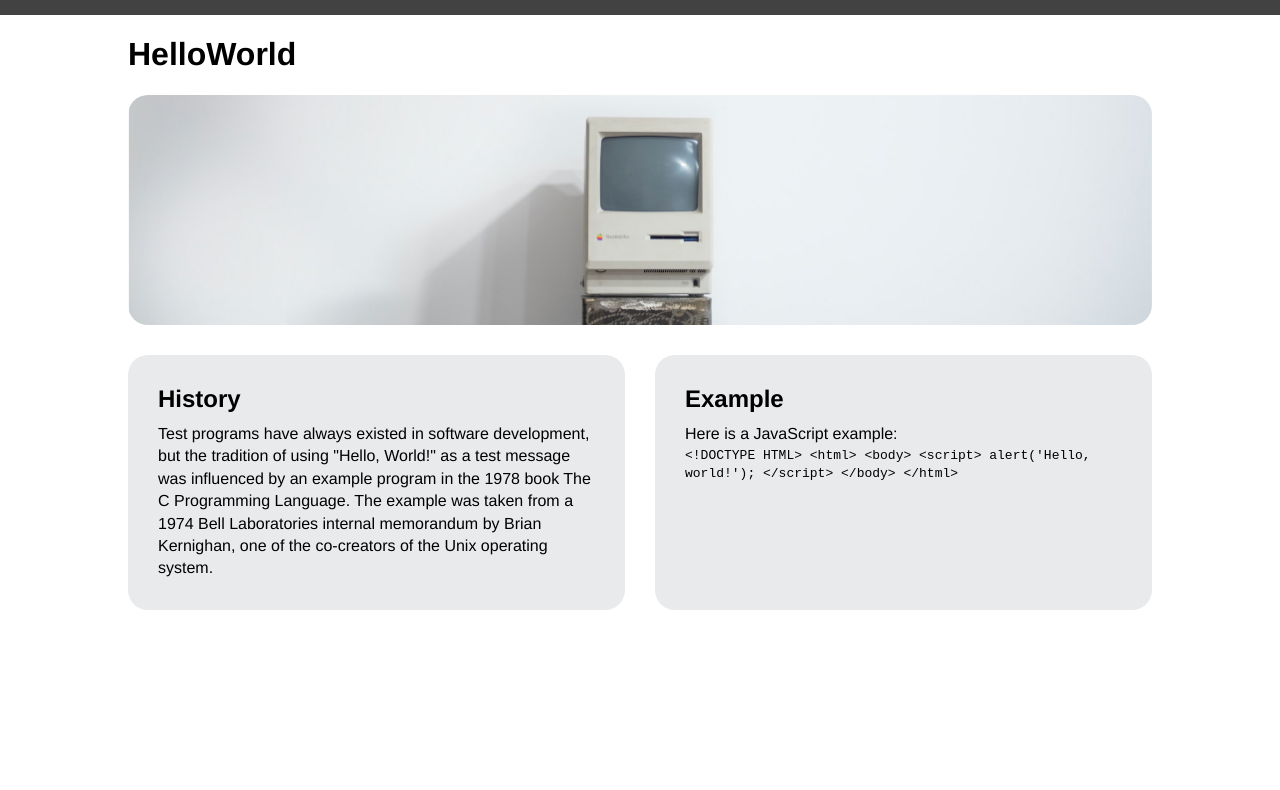
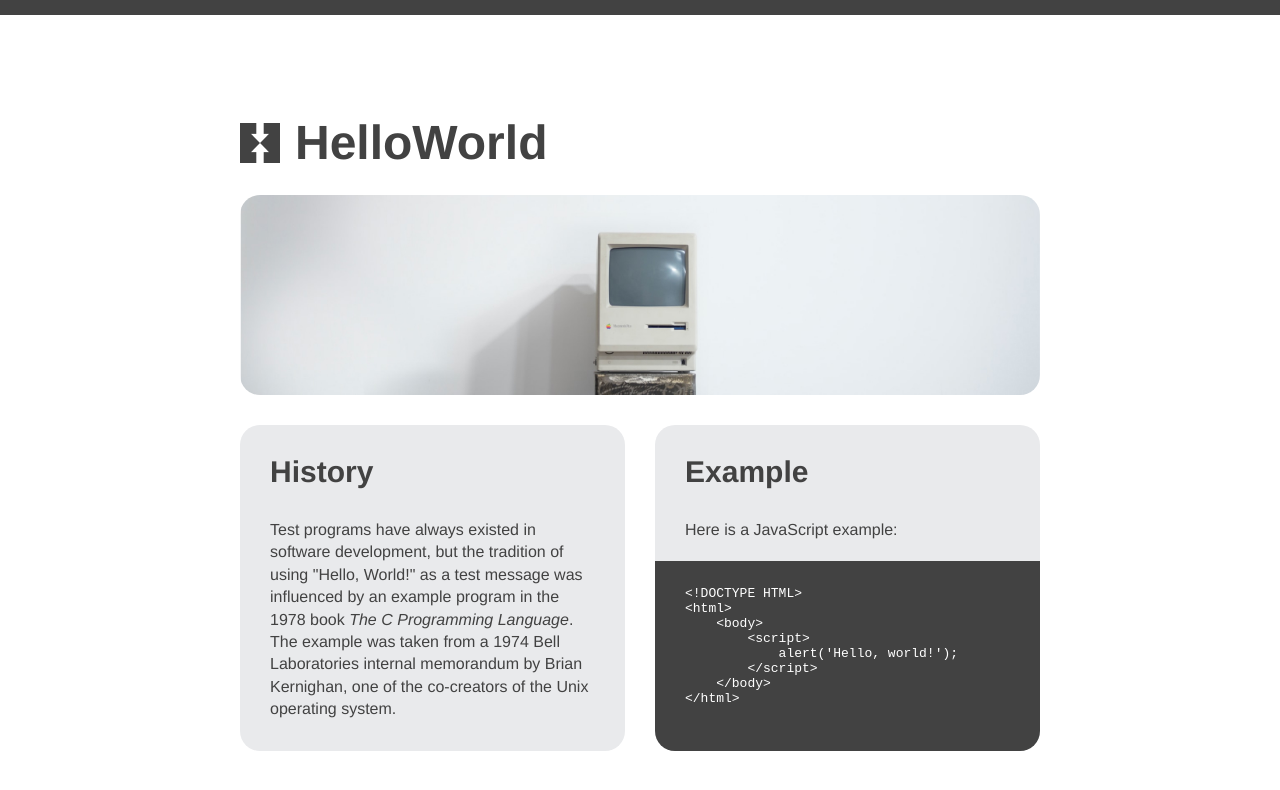
Before and after one commit to alanaasmar/hello-world-pt2, a plain HTML site: page index.html in a window 1280 px wide. Drawn offline with Linux system fonts and the light colour scheme.

Commit message:
finalize

```diff
--- a/index.html
+++ b/index.html
@@ -13,12 +13,15 @@
         <div class="details">
             <section>
                 <h2>History</h2>
-                <p>Test programs have always existed in software development, but the tradition of using "Hello, World!" as a test message was influenced by an example program in the 1978 book The C Programming Language. The example was taken from a 1974 Bell Laboratories internal memorandum by Brian Kernighan, one of the co-creators of the Unix operating system.</p>
+                <p>Test programs have always existed in software development, but the tradition of using "Hello, World!" as a test message was influenced by an example program in the 1978 book <cite>The C Programming Language</cite>. The example was taken from a 1974 Bell Laboratories internal memorandum by Brian Kernighan, one of the co-creators of the Unix operating system.</p>
             </section>
-            <section>
+            <section class="with-code">
+                <div class="code-copy">
                     <h2>Example</h2>
                     <p>Here is a JavaScript example:</p>
-                <code>
+                </div>
+                <div class="code-html">
+                    <pre><code>
 &lt;!DOCTYPE HTML&gt;
 &lt;html&gt;
     &lt;body&gt;
@@ -27,7 +30,8 @@
         &lt;/script&gt;
     &lt;/body&gt;
 &lt;/html&gt;
-                </code>
+                    </code></pre>
+                </div>
             </section>
         </div>
     </main>
--- a/style.css
+++ b/style.css
@@ -3,18 +3,17 @@ body {
     font-family: Helvetica, sans-serif;
     border-top: 15px solid #424242;
     margin: 0 auto;
+    color: #424242;
 }
 
 main {
     margin: 0 auto;
-    width: 80%;
+    width: 800px;
 }
 
 .masthead {
-    background-image: url('images/mac.jpg');
-    background-size: cover;
-    background-position: bottom;
-    height: 230px;
+    background: no-repeat bottom / cover url('images/mac.jpg');
+    height: 200px;
     border-radius: 20px;
 }
 
@@ -27,17 +26,55 @@ main {
     flex-grow: 1;
     flex-basis: 0;
     background: #E9EAEC;
-    padding: 30px;
     border-radius: 20px;
     margin-top: 30px;
+}
+
+.details section p {
+    margin: 30px;
+}
+
+.details section h2 {
+    margin: 30px;
+}
+
+.details section.with-code {
+    padding: 0;
+}
+
+div.code-copy p {
+    margin-bottom: 20px;
+}
+
+div.code-html {
+    padding: 10px 30px 30px;
+    background: #424242;
+    color: #fff;
+    border-bottom-left-radius: 20px;
+    border-bottom-right-radius: 20px;
+}
+
+pre {
+    margin: 0 auto;
 }
 
 img {
     width: 100%;
 }
 
+h1 {
+    background-image: url('images/logo.png');
+    background-repeat: no-repeat;
+    background-size: 40px;
+    background-position: center left;
+    font-size: 3em;
+    padding-left: 55px;
+    margin: 100px 0 25px 0;
+}
+
 h2 {
     margin: 0 0 10px 0;
+    font-size: 30px;
 }
 
 p {
```
Lines whose indentation alone changed are shown as unchanged.
